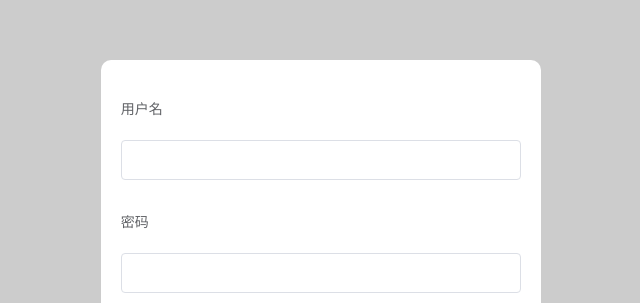
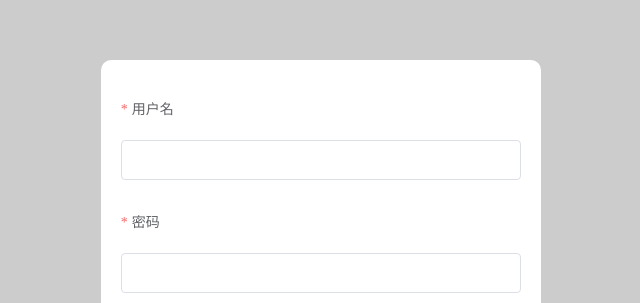
Before and after one commit to ShenGangOMG/vue-, a Vue app: page /#/login in a window 1280 px wide. Shown: the part 166-469 px from the top of the page, without its empty margins (326-966 px from the left). Built offline with nearby package versions, Linux system fonts and the light colour scheme.

Commit message:
登录表单校验完成

```diff
--- a/src/views/Login.vue
+++ b/src/views/Login.vue
@@ -15,16 +15,16 @@
         label-position="top"
         label-width="80px"
       >
-        <el-form-item label="用户名">
+        <el-form-item label="用户名" prop="username">
           <el-input v-model="form.username"></el-input>
         </el-form-item>
-        <el-form-item label="密码">
+        <el-form-item label="密码" prop="password">
           <el-input v-model="form.password"></el-input>
         </el-form-item>
 
         <el-form-item>
-          <el-button type="primary" @click="onSubmit">登录</el-button>
-          <el-button>重置</el-button>
+          <el-button type="primary" @click="submitForm('loginForm')">登录</el-button>
+          <el-button @click="submitForm('loginForm')">重置</el-button>
         </el-form-item>
       </el-form>
     </el-col>
@@ -90,7 +90,7 @@ export default {
           }).then(({ data: { data, meta } }) => {
             if (meta.status == 200) {
               localStorage.setItem("token", data.token);
-              this.$router.oush("/home");
+              this.$router.push("/home");
             }
           });
         } else {
```
